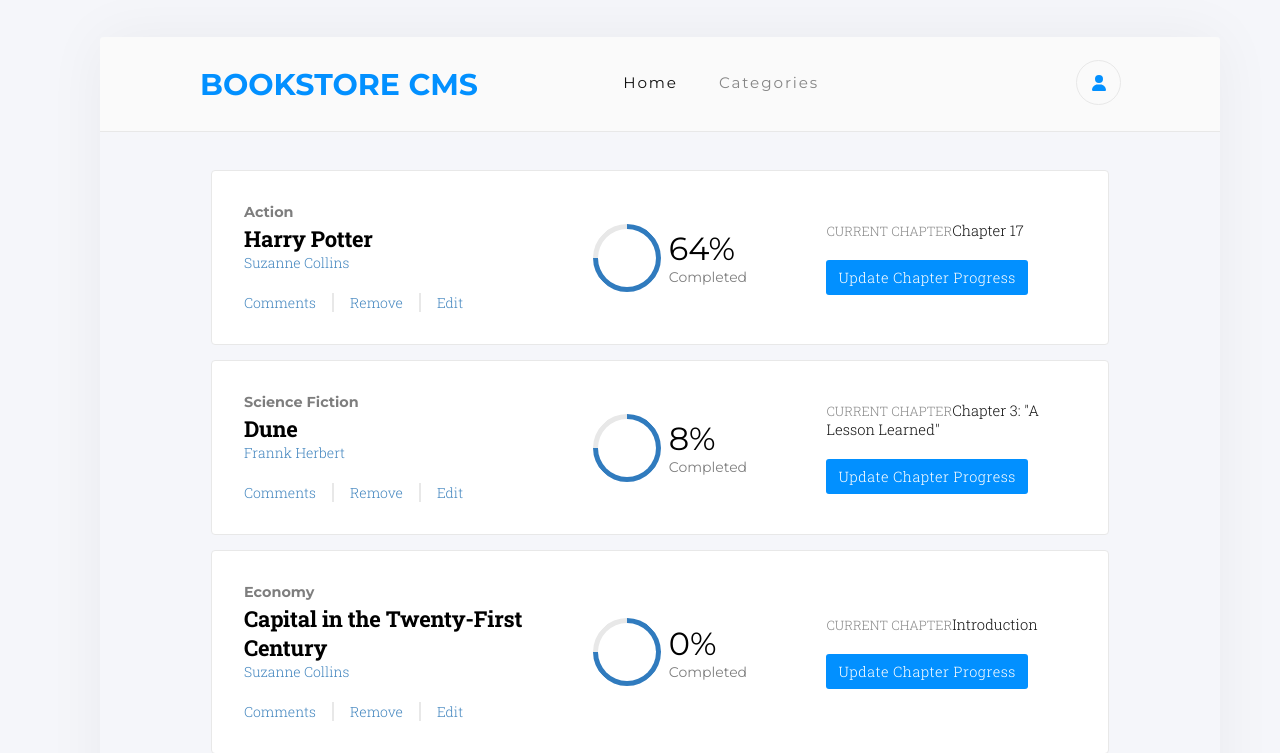
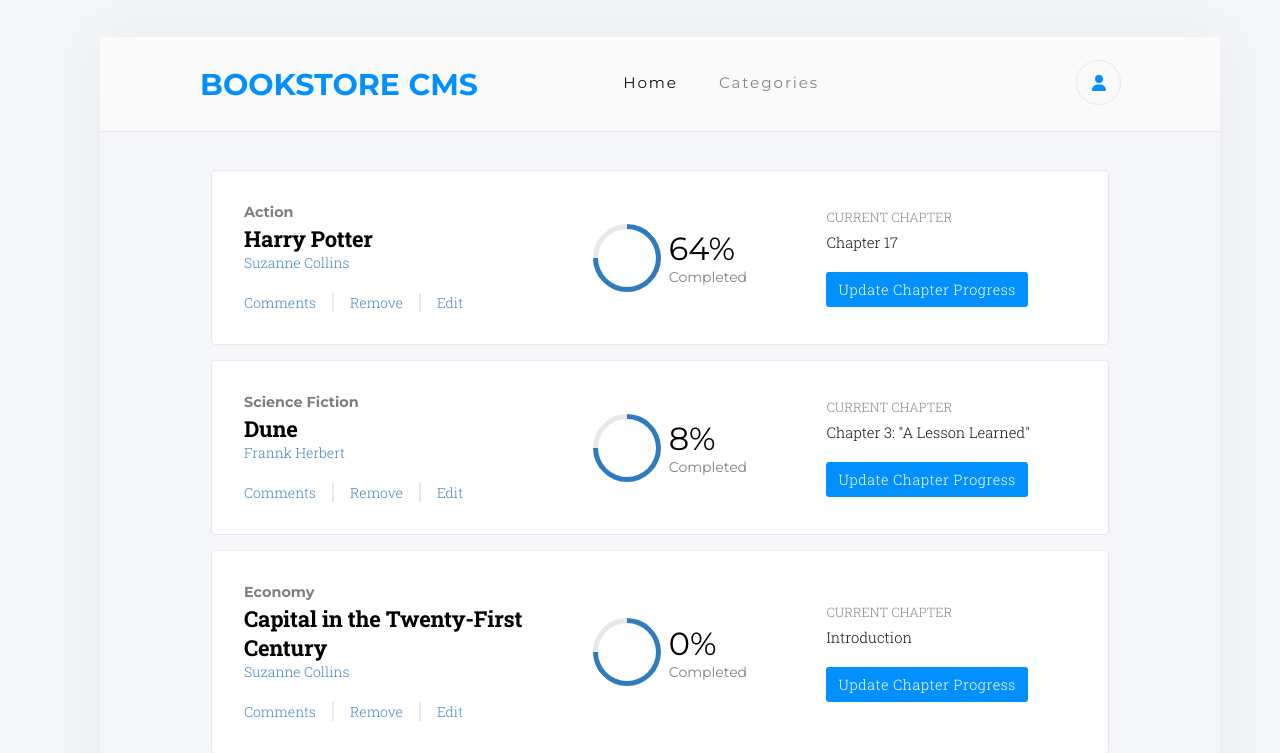
Before and after one commit to Kccendana/bookstore-react, a React (Create React App) app: page / in a window 1280 px wide. Shown: the part 112-865 px from the top of the page. Built offline with nearby package versions, Linux system fonts and the light colour scheme.

Commit message:
fix eslint error

```diff
--- a/src/components/booklist.css
+++ b/src/components/booklist.css
@@ -120,3 +120,8 @@ li.bookLists {
   font-size: 0.813rem;
   opacity: 0.5;
 }
+
+.currChap-container {
+  display: flex;
+  flex-direction: column;
+}
```
